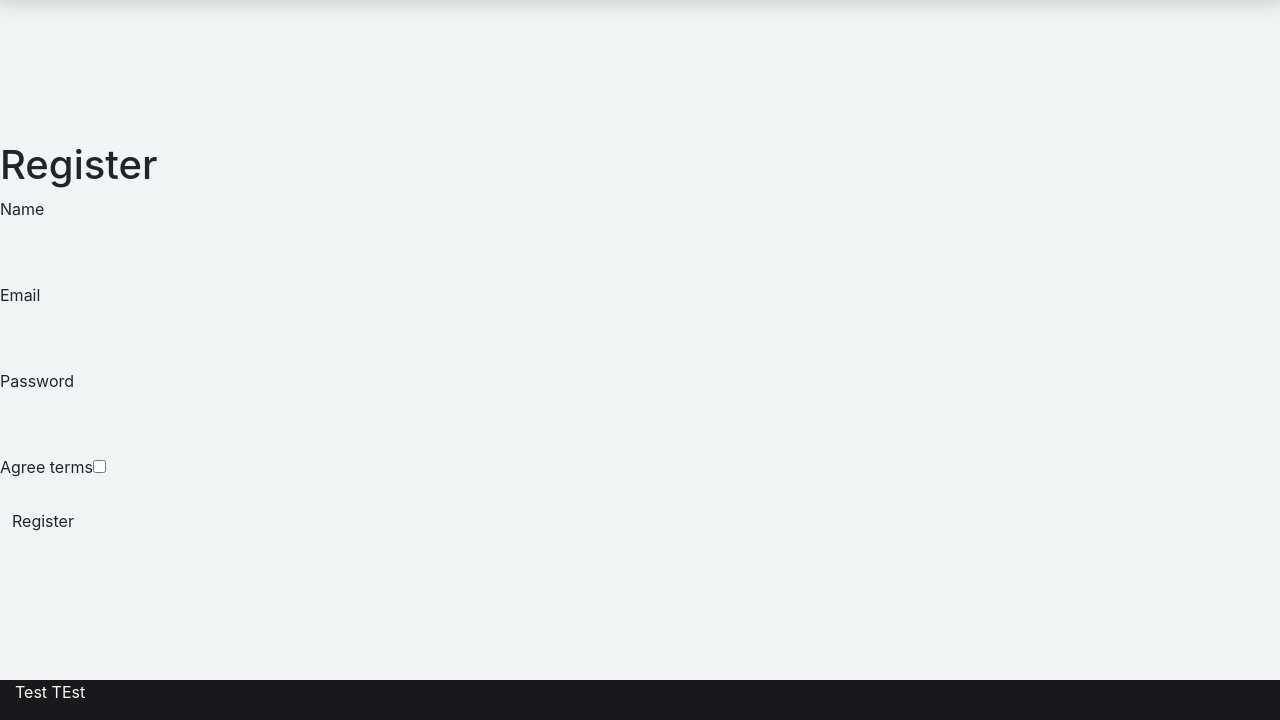
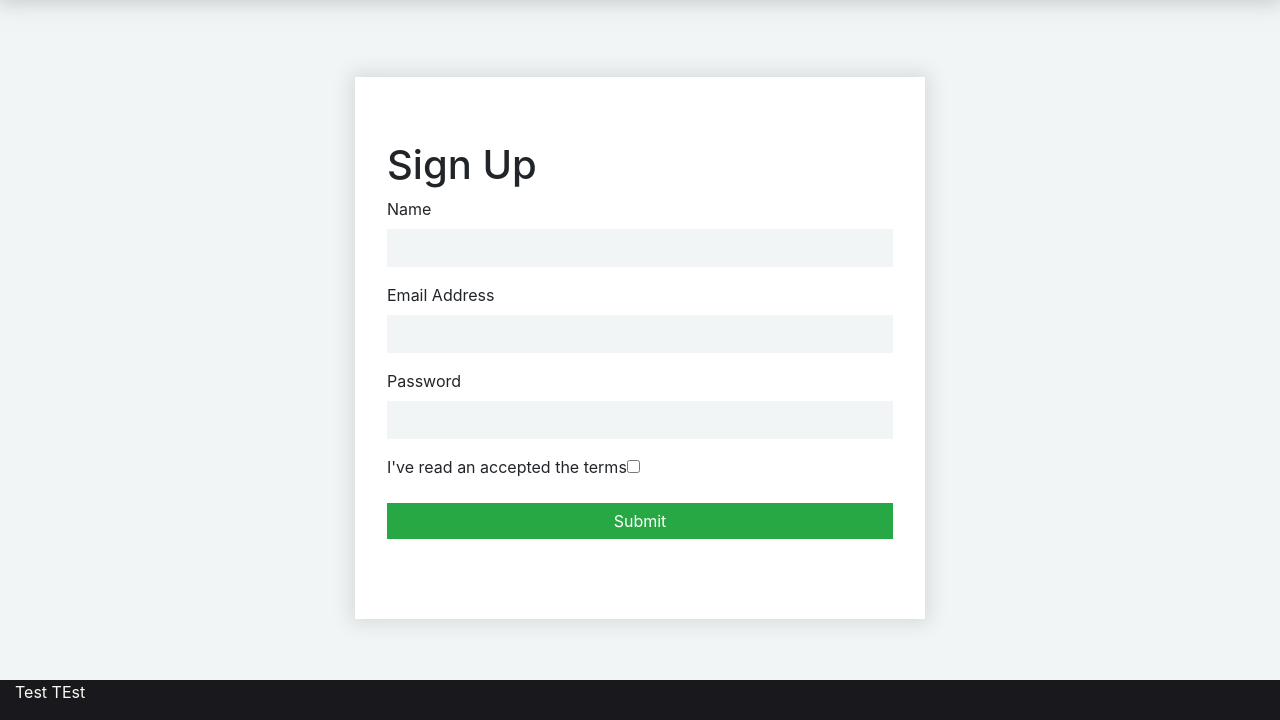
Before and after one commit to mika350/spotify-library, a Symfony app: template templates/registration/register.html.twig in a window 1280 px wide. Shown: the part 80-800 px from the top of the page. Run offline with Twig, Linux system fonts and the light colour scheme; the template is opened without the code that fills it, so the values that code supplies are empty; form fields are guessed from the names that the template uses; style sheets or scripts are compiled from the project's sources; some libraries are stand-ins or nearby versions.

Commit message:
Styled the registration form.

```diff
--- a/templates/registration/register.html.twig
+++ b/templates/registration/register.html.twig
@@ -3,20 +3,38 @@
 {% block title %}Register{% endblock %}
 
 {% block content %}
+    <div class="container login-container">
+        <div class="row h-100">
+            <div class="jumbotron m-auto col-12 col-sm-9 col-md-8 col-lg-6 has-soft-shadow">
                 {% for flashError in app.flashes('verify_email_error') %}
                     <div class="alert alert-danger" role="alert">{{ flashError }}</div>
                 {% endfor %}
 
-    <h1>Register</h1>
+                <h1>Sign Up</h1>
 
                 {{ form_start(registrationForm) }}
-        {{ form_row(registrationForm.name) }}
-        {{ form_row(registrationForm.email) }}
+                    {{ form_row(registrationForm.name, {
+                        label: 'Name',
+                        help: 'This name will be shown on your profile.'
+                    }) }}
+
+                    {{ form_row(registrationForm.email, {
+                        label: 'Email Address'
+                    }) }}
+
                     {{ form_row(registrationForm.plainPassword, {
                         label: 'Password'
                     }) }}
-        {{ form_row(registrationForm.agreeTerms) }}
 
-        <button type="submit" class="btn">Register</button>
+                    {{ form_row(registrationForm.agreeTerms, {
+                        label: 'I\'ve read an accepted the terms'
+                    }) }}
+
+                    <button type="submit" class="btn btn-success btn-block">Submit</button>
                 {{ form_end(registrationForm) }}
+
+
+            </div>
+        </div>
+    </div>
 {% endblock %}
--- a/templates/security/login.html.twig
+++ b/templates/security/login.html.twig
@@ -5,8 +5,8 @@
 {% block content %}
     <div class="container login-container">
         <div class="row h-100">
-            <div class="jumbotron m-auto col-12 col-sm-8 col-md-7 col-lg-4 has-soft-shadow">
-                <h2>Sign In</h2>
+            <div class="jumbotron m-auto col-12 col-sm-9 col-md-8 col-lg-6 has-soft-shadow">
+                <h1>Sign In</h1>
 
                 {% if error %}
                     <div class="alert alert-danger">{{ error.messageKey|trans(error.messageData, 'security') }}</div>
```
Also changed, not shown: 1 other file. Lines whose indentation alone changed are shown as unchanged.
